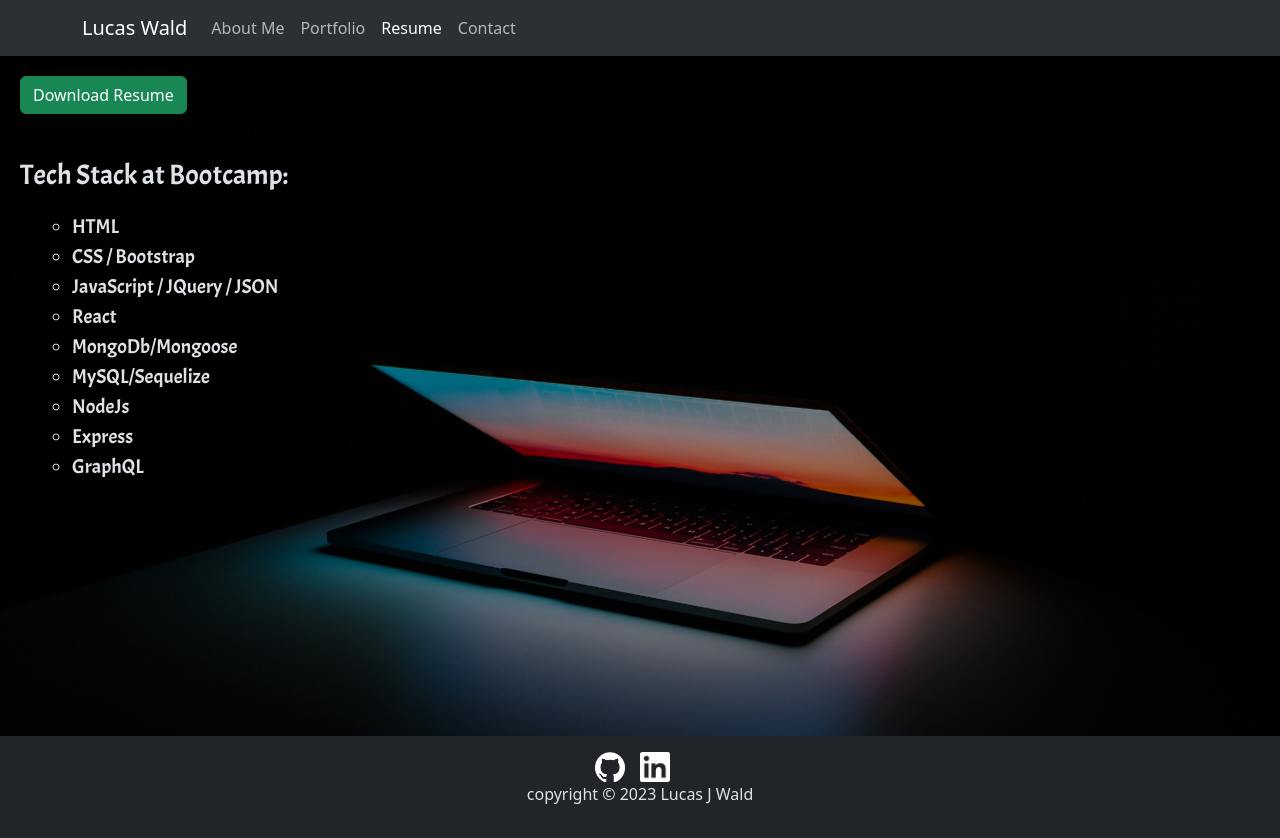
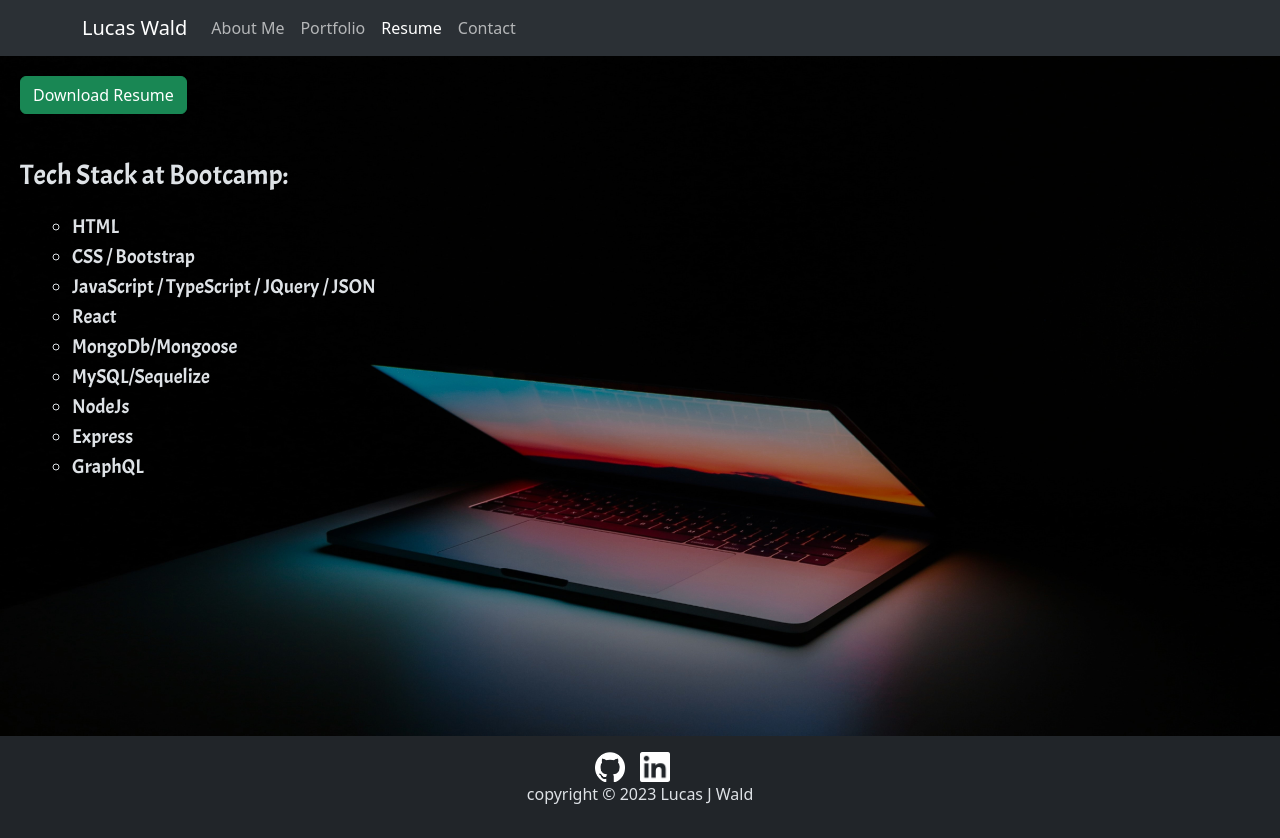
Before and after one commit to Wald14/lucas_wald_portfolio, a React (Vite) app: page /resume in a window 1280 px wide. Built offline with nearby package versions, Linux system fonts and the light colour scheme.

Commit message:
Updated Tech Stack

```diff
--- a/src/components/Resume.jsx
+++ b/src/components/Resume.jsx
@@ -44,7 +44,7 @@ export default function Resume() {
         <ul>
           <li>HTML</li>
           <li>CSS / Bootstrap</li>
-          <li>JavaScript / JQuery / JSON</li>
+          <li>JavaScript / TypeScript / JQuery / JSON</li>
           <li>React</li>
           <li>MongoDb/Mongoose</li>
           <li>MySQL/Sequelize</li>
```
